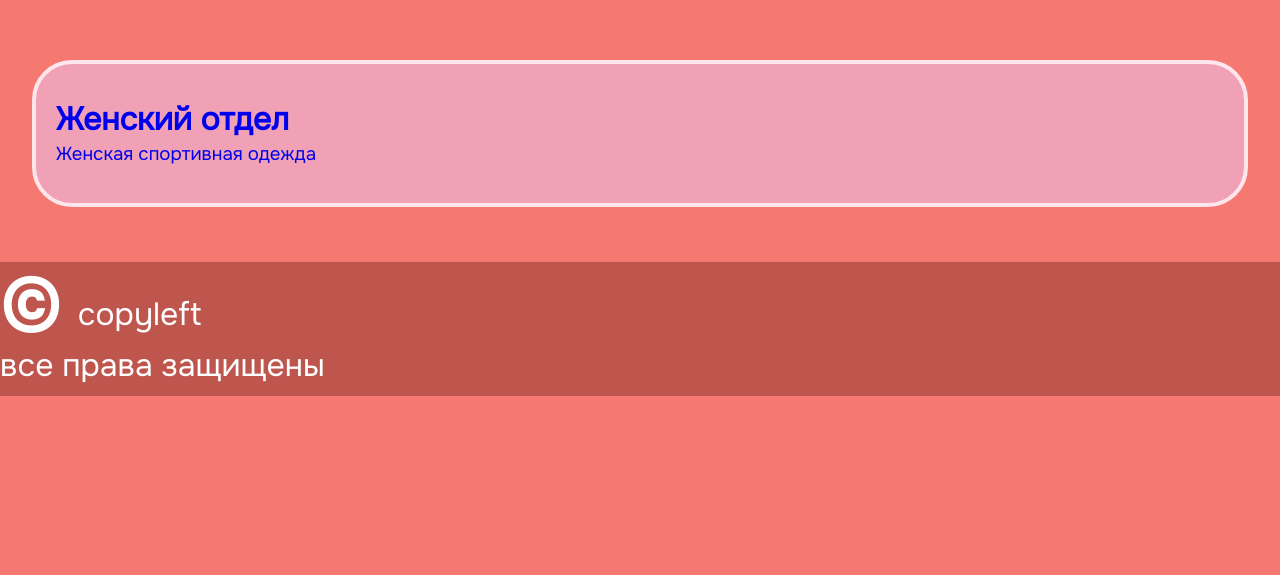
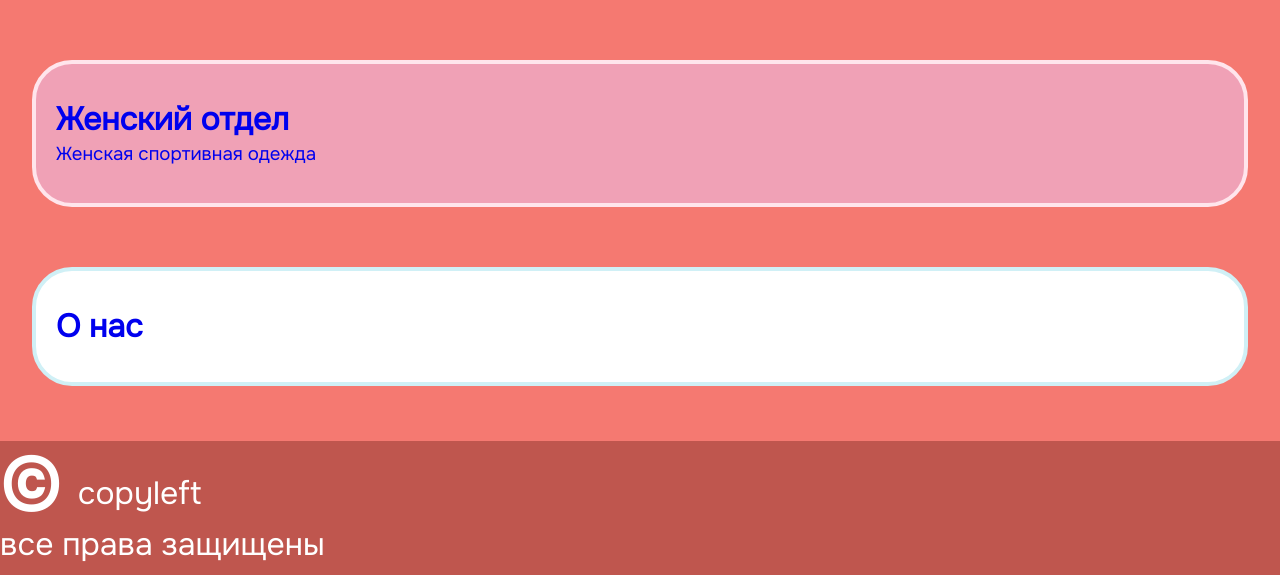
Before and after one commit to Darum4/coursework-web, a plain HTML site: page main_page/main.html in a window 1280 px wide. Shown: the part 614-1189 px from the top of the page. Before the commit the page ends 1010 px from the top, so only its background shows below. Drawn offline with Linux system fonts and the light colour scheme.

```diff
--- a/main_page/languages/en.js
+++ b/main_page/languages/en.js
@@ -5,5 +5,6 @@
     "mensportcl": "Men's sportswear",
     "womensclothing": "Women's Clothing",
     "womensportcl": "Women's sportswear",
+    "aboutus": "About us",
     "allrights": "all rights reserved"
 };
--- a/main_page/main.css
+++ b/main_page/main.css
@@ -94,6 +94,21 @@
     padding-bottom: 35px;
 }
 
+.aboutus_div {
+    border: 4px solid #D0F0F6;
+    border-radius: 40px;
+    margin-bottom: 5px;
+    margin-left: auto;
+    margin-right: auto;
+    width: 95%;
+    background-color: #ffffff;
+    text-align: left;
+    padding-left: 20px;
+    padding-right: 20px;
+    padding-top: 35px;
+    padding-bottom: 35px;
+}
+
 .copyleft_div {
     margin: 0px;
     margin-top: 50px;
--- a/main_page/main.html
+++ b/main_page/main.html
@@ -50,7 +50,16 @@
     <a href="../womensclothing_page/womensclothing.html" style="text-decoration:none">
       <div class="women_div">
         <h1> <b lang-attr=womensclothing>Женский отдел</b> </h1>
-        <p><h3 lang-attr=mensportcl>Женская спортивная одежда</h3></p>
+        <p><h3 lang-attr=womensportcl>Женская спортивная одежда</h3></p>
+      </div>
+    </a>
+
+    <div class="empty_div" style="margin: 60px">
+    </div>
+
+    <a href="../aboutus_page/aboutus.html" style="text-decoration:none">
+      <div class="aboutus_div">
+        <h1> <b lang-attr=aboutus>О нас</b> </h1>
       </div>
     </a>
 
```
Also changed, not shown: index.html (added, +1 -0 lines), topic.txt (deleted), 2 other files.
